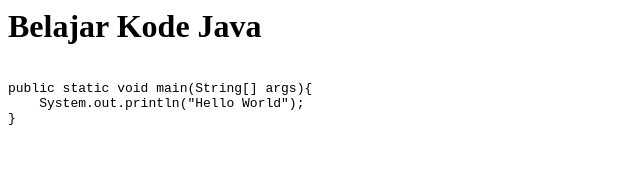
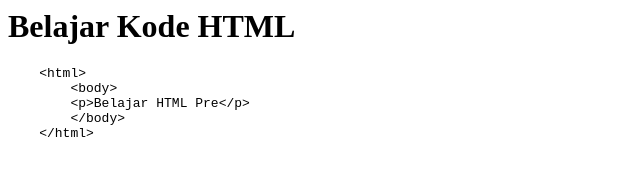
Before and after one commit to HareIsHere/belajar-html-dasar, a plain HTML site: page pre.html in a window 1280 px wide. Shown: the whole page, without its empty margins (0-640 px from the left). Drawn offline with Linux system fonts and the light colour scheme.

Commit message:
belajar html dasar

```diff
--- a/pre.html
+++ b/pre.html
@@ -1,12 +1,13 @@
 <html>
     <body>
 
-        <h1>Belajar Kode Java</h1>
+        <h1>Belajar Kode HTML</h1>
         <pre>
-
-public static void main(String[] args){
-    System.out.println("Hello World");
-}
+    &lt;html&gt;
+        &lt;body&gt;
+        &lt;p&gt;Belajar HTML Pre&lt;&sol;p&gt;
+        &lt;&sol;body&gt;
+    &lt;&sol;html&gt;
         </pre>
 
     </body>
```
